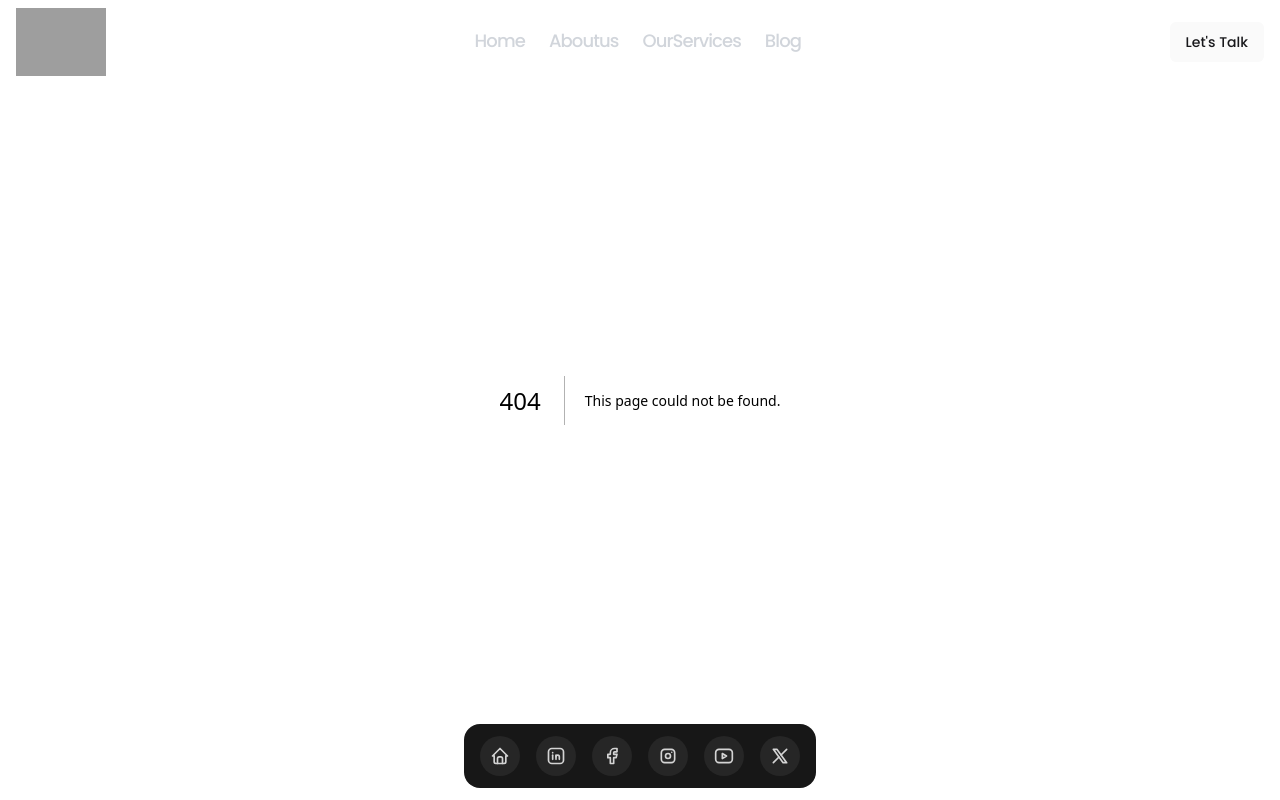
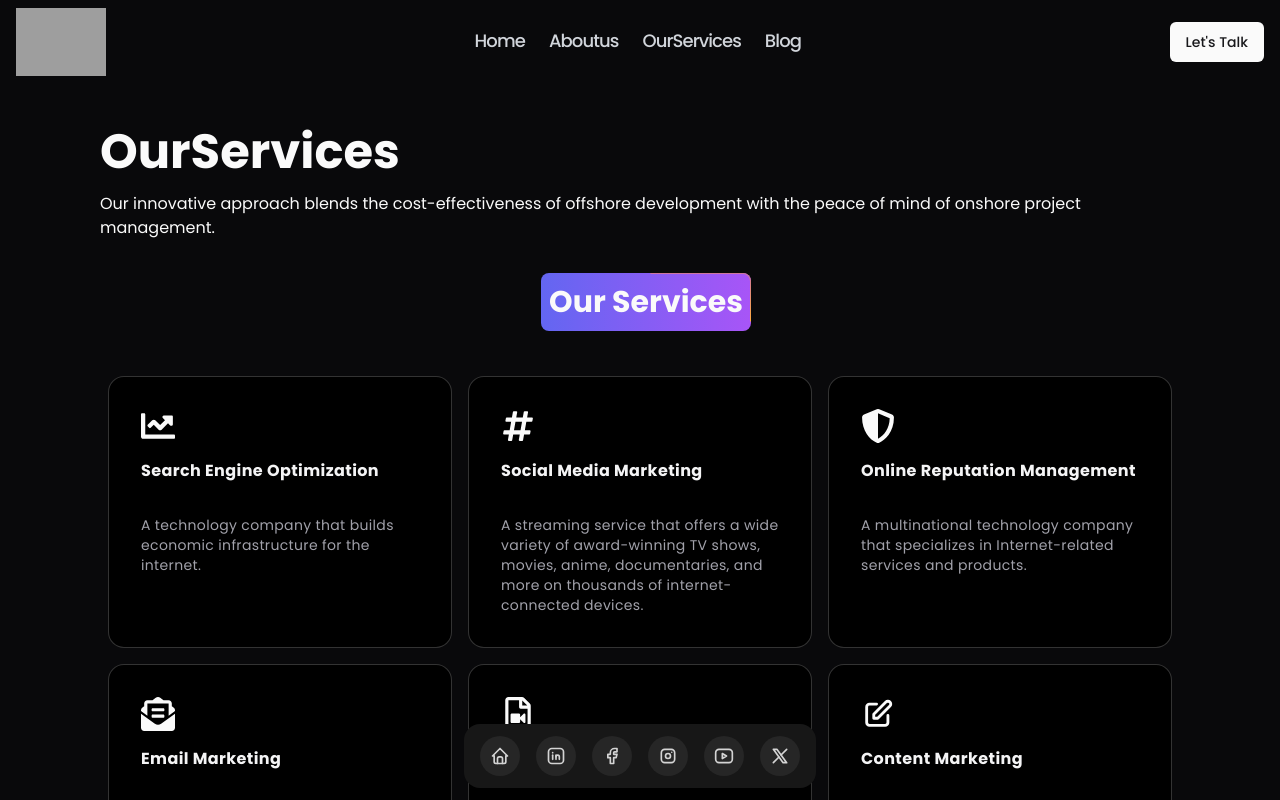
Before and after one commit to Bloodlycrul/technosys_inc, a Next.js app: page /our-services in a window 1280 px wide. Before the commit this address had no page. Shown: the top 800 px of the page. Built offline with nearby package versions, Linux system fonts and the light colour scheme; grey boxes are pictures that could not be loaded.

Commit message:
added the service main page

```diff
--- /dev/null
+++ b/src/app/(pages)/our-services/page.tsx
@@ -0,0 +1,25 @@
+import FrequentlyAskedQuestion from "@/components/FrequentlyAskedQuestion";
+import { CardHoverEffectDemo } from "@/components/ui/ourServices";
+import React from "react";
+
+const OurServices = () => {
+  return (
+    <div className="mt-32 px-5 md:mt-32 lg:m-20 lg:mt-32">
+      <div className="flex flex-col gap-4">
+        <h1 className="text-5xl font-bold">OurServices</h1>
+        <p className="">
+          Our innovative approach blends the cost-effectiveness of offshore
+          development with the peace of mind of onshore project management.{" "}
+        </p>
+      </div>
+      <div className="mt-11">
+        <CardHoverEffectDemo />
+      </div>
+      <div className="mt-11">
+        <FrequentlyAskedQuestion />
+      </div>
+    </div>
+  );
+};
+
+export default OurServices;
--- a/src/app/page.tsx
+++ b/src/app/page.tsx
@@ -18,7 +18,9 @@ export default function Home() {
         {/*  This is the new vim   */}
         <Latestwork />
         <Reimagine />
-        <CardHoverEffectDemo />
+        <div className="md:px-8">
+          <CardHoverEffectDemo />
+        </div>
         <LogoSlider />
         <FounderTweet />
         <CallSchedule />
--- a/src/components/FrequentlyAskedQuestion.tsx
+++ b/src/components/FrequentlyAskedQuestion.tsx
@@ -11,7 +11,7 @@ const FrequentlyAskedQuestion = () => {
   return (
     <div className="px-10 py-7 flex flex-col lg:flex-row justify-between space-y-6 lg:space-y-0">
       <div className="lg:w-1/3">
-        <p className="text-5xl font-semibold leading-tight">
+        <p className="text-2xl md:text-5xl font-semibold leading-tight">
           Frequently Asked <br /> Questions
         </p>
       </div>
@@ -26,7 +26,7 @@ const FrequentlyAskedQuestion = () => {
                 collapsible
               >
                 <AccordionItem value={item.question}>
-                  <AccordionTrigger className="text-xl font-medium ">
+                  <AccordionTrigger className="text-start  md:text-xl font-medium ">
                     {item.question}
                   </AccordionTrigger>
                   <AccordionContent className="text-gray-600 mt-2">
--- a/src/components/Header.tsx
+++ b/src/components/Header.tsx
@@ -1,5 +1,4 @@
 "use client";
-
 import { menuItems } from "@/lib/constant";
 import Image from "next/image";
 import { Menu, X } from "lucide-react";
@@ -13,6 +12,7 @@ export default function Header() {
 
   useEffect(() => {
     const handleScroll = () => {
+      // handle the scroll event here
       if (window.scrollY > 50) {
         setIsScrolled(true);
       } else {
--- a/src/components/ui/hero-section.tsx
+++ b/src/components/ui/hero-section.tsx
@@ -8,7 +8,7 @@ import { Button } from "./button";
 const HeroSection = () => {
   return (
     <>
-      <div className="hidden md:w-full md:block md:relative overflow-x-hidden">
+      <div className="hidden   md:w-full md:block md:relative overflow-x-hidden">
         {/* desktop */}
         <HeroHighlight className="text-center">
           <Highlight className="text-5xl font-bold">
--- a/src/components/ui/ourServices.tsx
+++ b/src/components/ui/ourServices.tsx
@@ -21,7 +21,7 @@ export function CardHoverEffectDemo() {
           Our Services <BorderBeam />
         </Highlight>
       </div>
-      <div className=" w-full mx-auto px-8">
+      <div className=" w-full mx-auto ">
         <HoverEffect items={projects} />
       </div>
     </>
--- a/src/lib/constant.ts
+++ b/src/lib/constant.ts
@@ -150,7 +150,7 @@ export const menuItems = [
   },
   {
     id: 3,
-    link: "/",
+    link: "/our-services",
     name: "OurServices",
   },
 
```
